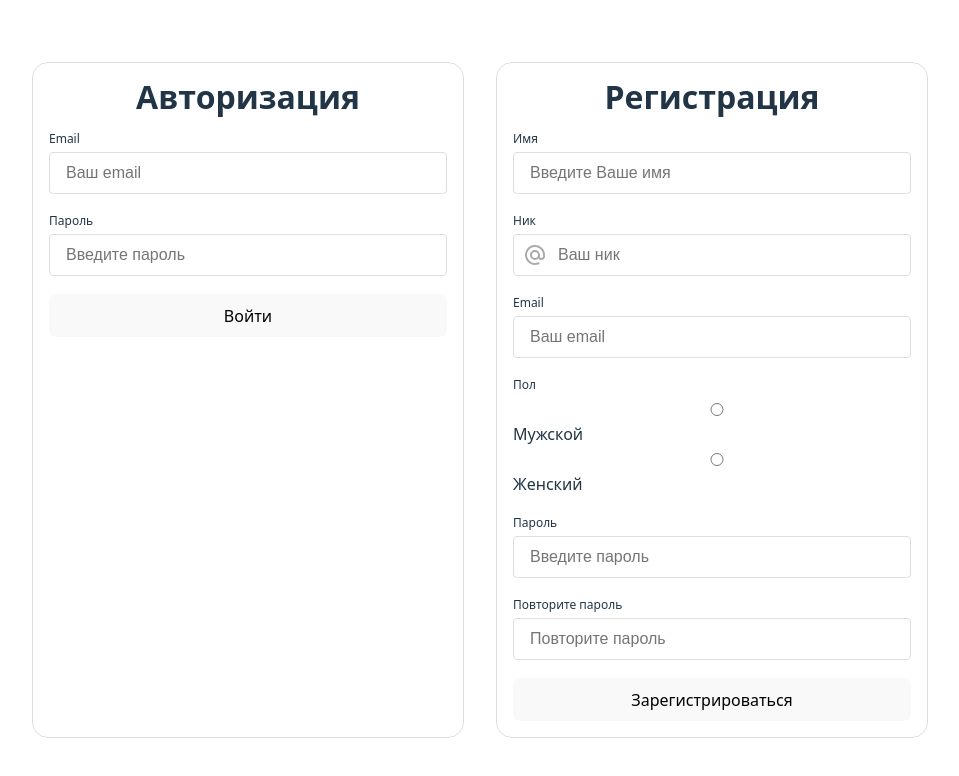
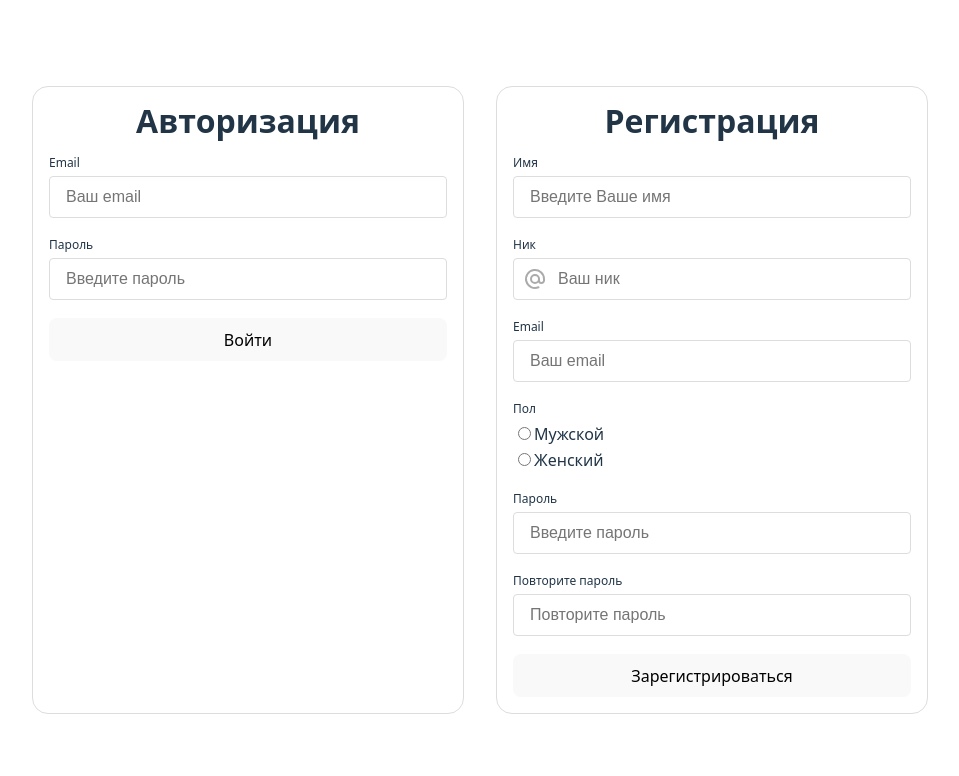
Before and after one commit to tatiana-dk/result-pro-react2, a React (Vite) app: page / in a window 1280 px wide. Shown: the top 776 px of the page, without its empty margins (160-1119 px from the left). Built offline with nearby package versions, Linux system fonts and the light colour scheme.

Commit message:
feat: add label to radio

```diff
--- a/src/form/RadioInput.tsx
+++ b/src/form/RadioInput.tsx
@@ -20,13 +20,13 @@ export function RadioInput({
     const [checked, setChecked] = useState(options.map(() => false));
 
     const inputClassName = cn(
-        'control-text',
-        `control-text-variant-${variant}`,
-        `control-text-radius-${radius}`,
-        `control-text-size-${size}`,
+        'control-radio',
+        `control-radio-variant-${variant}`,
+        `control-radio-radius-${radius}`,
+        `control-radio-size-${size}`,
         {
-            'control-text--error': error,
-            'control-text--disabled': disabled,
+            'control-radio--error': error,
+            'control-radio--disabled': disabled,
         }
     );
 
@@ -36,14 +36,14 @@ export function RadioInput({
 
     return (
         <div className={inputClassName}>
-            <label className='control-text-label'>{label} {asterisk && '*'}</label>
-            <div className='control-text-description'>{description}</div>
+            <label className='control-radio-label'>{label} {asterisk && '*'}</label>
+            <div className='control-radio-description'>{description}</div>
             {
                 options.map((option, index) => {
                     return (
-                        <div key={index}>
+                        <label className='control-radio-text' key={index}>
                             <input
-                                className='control-text-input'
+                                className='control-radio-input'
                                 type={type}
                                 name={name}
                                 value={option.code}
@@ -51,12 +51,12 @@ export function RadioInput({
                                 onChange={() => {handleChange(index)}}
                                 id={`id${index}`}
                             />
-                            <label htmlFor={`id${index}`}>{option.label}</label>
-                        </div>
+                            <span>{option.label}</span>
+                        </label>
                     );
                 })
             }
-            <div className='control-text-error'>{error}</div>
+            <div className='control-radio-error'>{error}</div>
         </div>
     );
 }
```
